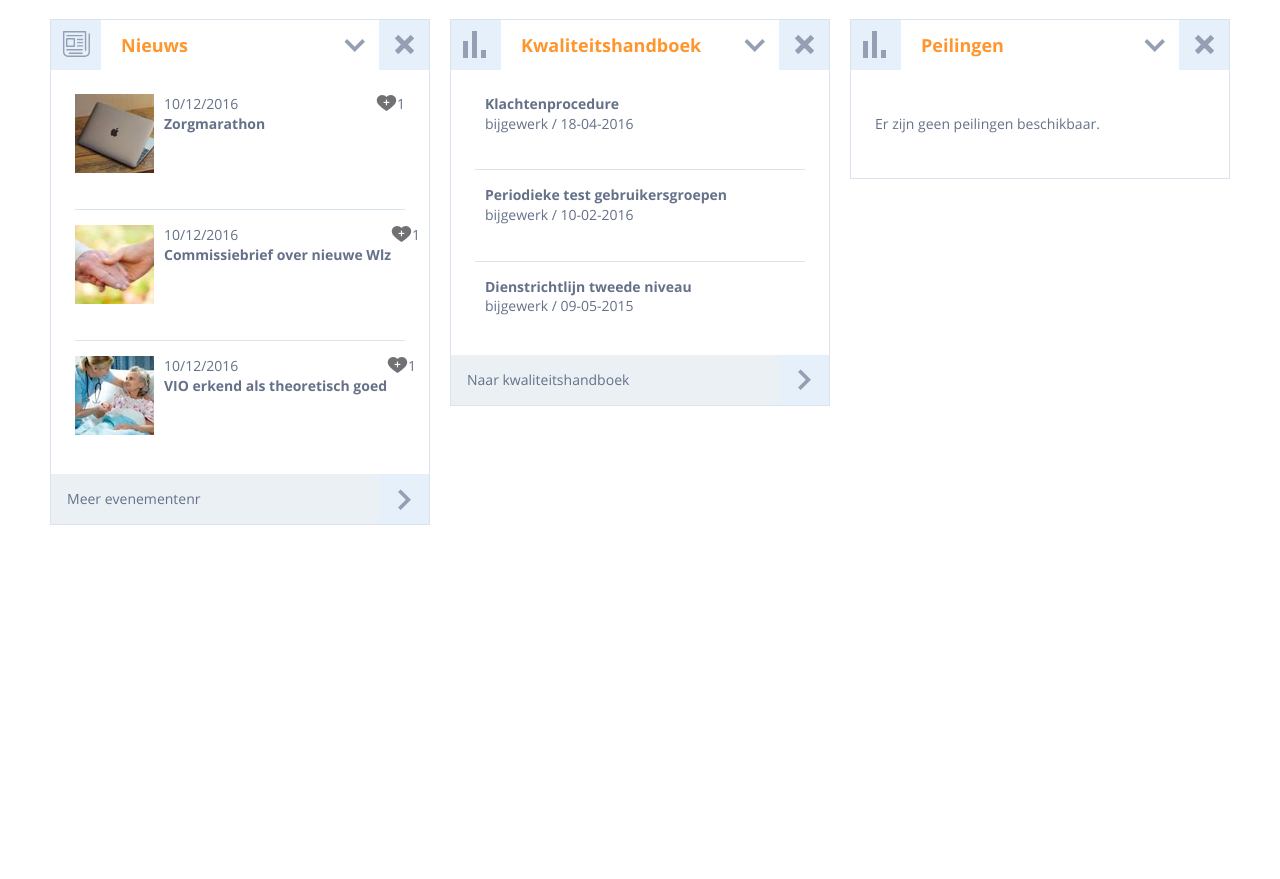
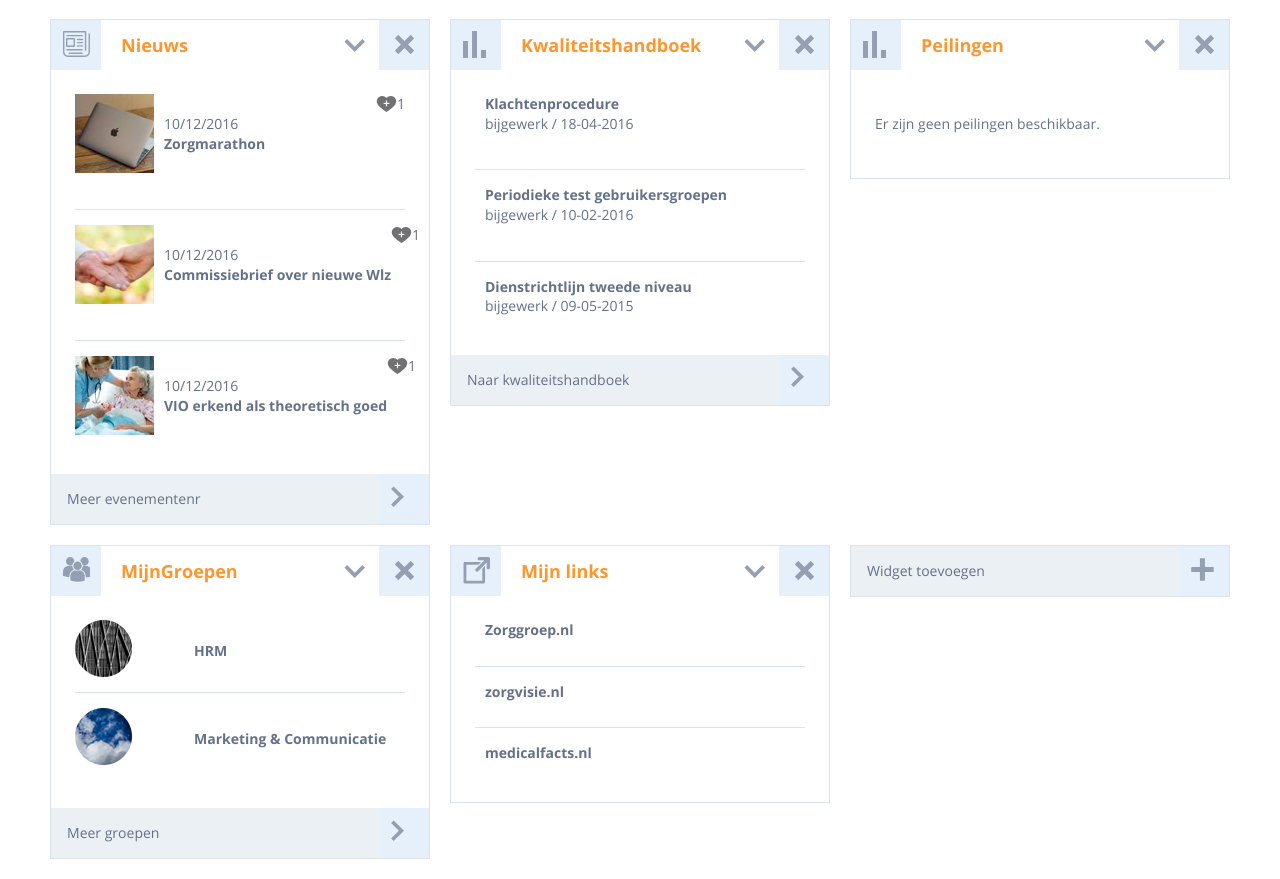
Before and after one commit to nawrasbaghdadi/CuraNu, a React (Create React App) app: page / in a window 1280 px wide. Shown: the part 1477-2356 px from the top of the page. Before the commit the page ends 2022 px from the top, so only its background shows below. Built offline with nearby package versions, Linux system fonts and the light colour scheme.

Commit message:
finish all component

```diff
--- a/src/App.js
+++ b/src/App.js
@@ -12,6 +12,9 @@ import MicroBlog from "./components/Box/MicroBlog";
 import Nieuws from "./components/Box/Nieuws";
 import Kwaliteitshandboek from "./components/Box/Kwaliteitshandboek";
 import Peilingen from "./components/Box/Peilingen";
+import MijnGroepen from "./components/Box/MijnGroepen";
+import MijnLinks from "./components/Box/MijnLinks";
+import Toevoegen from "./components/Box/Toevoegen";
 
 function App() {
   return (
@@ -27,6 +30,9 @@ function App() {
         <Nieuws title="Nieuws" footer={true} />
         <Kwaliteitshandboek title="Kwaliteitshandboek" footer={true} />
         <Peilingen title="Peilingen" footer={false} />
+        <MijnGroepen title="MijnGroepen" footer={true} />
+        <MijnLinks title="Mijn links" footer={false} />
+        <Toevoegen more="Mijn links" />
       </div>
     </div>
   );
--- a/src/components/Box/Blogs.js
+++ b/src/components/Box/Blogs.js
@@ -38,6 +38,10 @@ const Blogs = props => {
               </a>
             </span>
           </span>
+          <p className="item__slogon">
+            Samenleving Het hebben van een partner die positief in het leven
+            staat, is mogelijk goed voor de….
+          </p>
         </div>
       </div>
 
--- a/src/components/Box/BoxFooter.js
+++ b/src/components/Box/BoxFooter.js
@@ -1,12 +1,18 @@
 import React from "react";
 import SvgArrowRight from "../../Icons/ArrowRight";
+import SvgAdd from "../../Icons/Add";
 const BoxFooter = props => {
+  let icon;
+  if (props.icon == "add") {
+    icon = <SvgAdd width="27px" height="27px" />;
+  } else {
+    icon = <SvgArrowRight width="27px" height="27px" />;
+  }
+
   return (
     <div className="box__footer">
       <p className="box__more">{props.more}</p>
-      <span className="box__icon">
-        <SvgArrowRight width="13px" height="21px" />
-      </span>
+      <span className="box__icon">{icon}</span>
     </div>
   );
 };
--- a/src/components/Box/MicroBlog.js
+++ b/src/components/Box/MicroBlog.js
@@ -10,7 +10,7 @@ const MicroBlog = props => {
   const withFooter = props.footer;
 
   return (
-    <div className="box box--blogs">
+    <div className="box box--blogs box--microblogs">
       <BoxHeader title={props.title} icon="pen" />
       <div className="box__content box__content--default">
         <div className="box__content__item">
--- /dev/null
+++ b/src/components/Box/MijnGroepen.js
@@ -0,0 +1,38 @@
+import React from "react";
+import BoxHeader from "./BoxHeader";
+import BoxFooter from "./BoxFooter";
+import img1 from "../../styles/gfx/Oval 2.png";
+import img2 from "../../styles/gfx/Oval 2 Copy 2.png";
+
+const MijnGroepen = props => {
+  const withFooter = props.footer;
+
+  return (
+    <div className="box box--mijnGroepen">
+      <BoxHeader title={props.title} icon="Groups" />
+      <div className="box__content box__content--default">
+        <ul>
+          <li className="box__content__item">
+            <a href="">
+              <span className="item__media">
+                <img src={img1} />
+              </span>
+              <span className="item__text bold">HRM</span>
+            </a>
+          </li>
+          <li className="box__content__item">
+            <a href="">
+              <span className="item__media">
+                <img src={img2} />
+              </span>
+              <span className="item__text bold">Marketing & Communicatie</span>
+            </a>
+          </li>
+        </ul>
+      </div>
+
+      {withFooter ? <BoxFooter more={"Meer groepen"} /> : ""}
+    </div>
+  );
+};
+export default MijnGroepen;
--- /dev/null
+++ b/src/components/Box/MijnLinks.js
@@ -0,0 +1,41 @@
+import React from "react";
+import BoxHeader from "./BoxHeader";
+import BoxFooter from "./BoxFooter";
+
+const MijnLinks = props => {
+  const withFooter = props.footer;
+
+  return (
+    <div className="box box--evenementen box--mijnlinks">
+      <BoxHeader title={props.title} icon="link" />
+      <div className="box__content box__content--default">
+        <ul>
+          <li className="box__content__item Kwaliteitshandboek ">
+            <a href="" className="link">
+              <span className="clm-wrapper">
+                <span className="item__text bold">Zorggroep.nl</span>
+              </span>
+            </a>
+          </li>
+          <li className="box__content__item Kwaliteitshandboek ">
+            <a href="" className="link">
+              <span className="clm-wrapper">
+                <span className="item__text bold">zorgvisie.nl</span>
+              </span>
+            </a>
+          </li>
+          <li className="box__content__item Kwaliteitshandboek ">
+            <a href="" className="link">
+              <span className="clm-wrapper">
+                <span className="item__text bold">medicalfacts.nl</span>
+              </span>
+            </a>
+          </li>
+        </ul>
+      </div>
+
+      {withFooter ? <BoxFooter more={"Naar kwaliteitshandboek"} /> : ""}
+    </div>
+  );
+};
+export default MijnLinks;
--- a/src/components/Box/Nieuws.js
+++ b/src/components/Box/Nieuws.js
@@ -13,7 +13,7 @@ const Nieuws = props => {
       <BoxHeader title={props.title} icon="newspaper" />
       <div className="box__content box__content--default">
         <ul>
-          <li className="box__content__item niews ">
+          <li className="box__content__item niews">
             <a href="" className="link">
               <img src={img1} />
               <span className="clm-wrapper">
@@ -38,7 +38,7 @@ const Nieuws = props => {
                   10/12/2016
                 </time>
                 <span className="item__text bold">
-                  Commissiebrief over nieuwe Wlz
+                  Commissiebrief over nieuwe Wlz{" "}
                 </span>
               </span>
             </a>
@@ -57,7 +57,7 @@ const Nieuws = props => {
                   10/12/2016
                 </time>
                 <span className="item__text bold">
-                  VIO erkend als theoretisch goed
+                  VIO erkend als theoretisch goed{" "}
                 </span>
               </span>
             </a>
--- /dev/null
+++ b/src/components/Box/Toevoegen.js
@@ -0,0 +1,14 @@
+import React from "react";
+import BoxHeader from "./BoxHeader";
+import BoxFooter from "./BoxFooter";
+
+const MijnLinks = props => {
+  const withFooter = props.footer;
+
+  return (
+    <div className="box box--evenementen box--mijnlinks">
+      <BoxFooter more="Widget toevoegen" icon="add" />
+    </div>
+  );
+};
+export default MijnLinks;
--- a/src/styles/BoxComponent.scss
+++ b/src/styles/BoxComponent.scss
@@ -131,11 +131,6 @@
 
     &--default {
       max-height: 100%;
-      .box__content__item {
-        a {
-          @include align-items(flex-start);
-        }
-      }
     }
   }
 
@@ -167,8 +162,15 @@
         @include flex(1 0 auto);
       }
     }
-    .item__text.bold {
-      font-family: "openSans-bold";
+  }
+  &--microblogs {
+    .box__content__item:first-child {
+      margin-bottom: 70px;
+    }
+  }
+  &--mijnlinks {
+    .box__content__item {
+      padding-bottom: 0;
     }
   }
   &--blogs {
@@ -179,9 +181,7 @@
         @include justify-content(flex-start);
         @include flex-wrap(wrap);
         border-bottom: none;
-        &:first-child {
-          margin-bottom: 70px;
-        }
+
         .box__textAria {
           width: 329px;
           height: 180px;
@@ -265,4 +265,7 @@
     @include flex-direction(column);
     margin-left: 10px;
   }
+  .item__text.bold {
+    font-family: "openSans-bold";
+  }
 }
```
